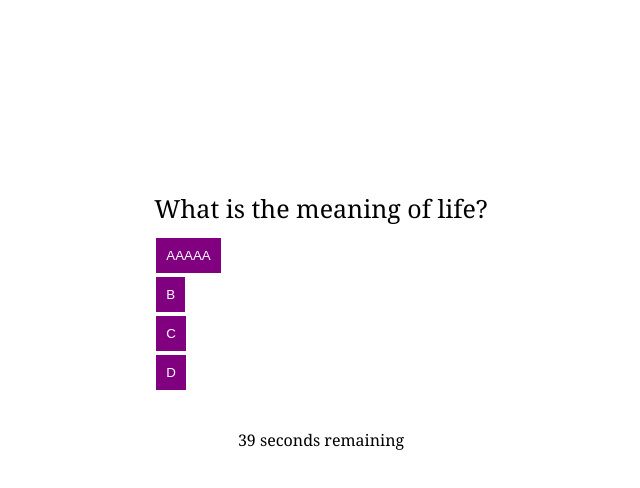
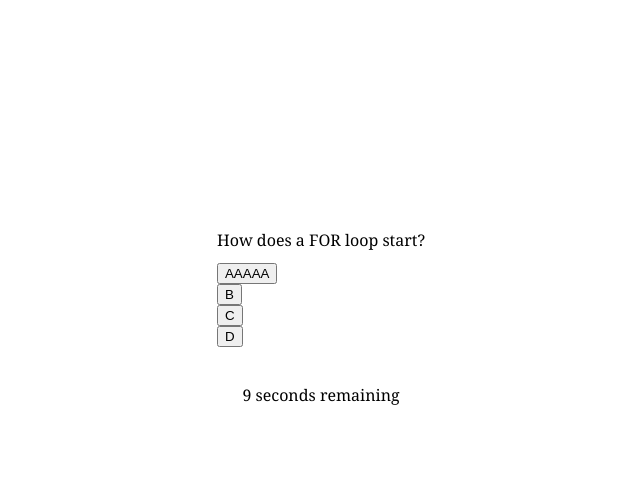
Before and after one commit to xtinarees/code-quiz, a plain HTML site: page index.html in a window 1280 px wide. Both pictures are taken after a click on the button "Yeah! Start the Clock!". Shown: the whole page, without its empty margins (319-959 px from the left). Drawn offline with Linux system fonts and the light colour scheme.

Commit message:
Creating more variables in js. Messing around with function that will generate quiz questions and answers.

```diff
--- a/assets/script.js
+++ b/assets/script.js
@@ -3,6 +3,9 @@
 // https://www.codingnepalweb.com/quiz-app-with-timer-javascript/
 // https://codepen.io/boopalan002/pen/yKZVGa
 // https://www.w3schools.com/js/js_quiz.asp
+// https://developer.mozilla.org/en-US/docs/Web/JavaScript/Guide/Iterators_and_Generators
+
+
 
 var questions = [
     {
@@ -28,33 +31,71 @@ var questions = [
     }
 ];
 
+console.log(questions[0].question);
+
+
 var welcome = document.querySelector(".welcome");
 var startButton = document.querySelector(".start-button");
 var quitButton = document.querySelector(".quit-button");
 var quiz = document.querySelector(".quiz");
-var timerEl = document.querySelector(".timer-text")
+var timerEl = document.querySelector(".timer-text");
+var answers = document.querySelector(".answers");
+var questionEl = document.querySelector(".questions");
+var buttonA = document.querySelector(".buttonA");
+var buttonB = document.querySelector(".buttonB");
+var buttonC = document.querySelector(".buttonC");
+var buttonD = document.querySelector(".buttonD");
+var questionNumber = 0;
+var answers = document.querySelector(".answers")
 
 
 
+// Starts the game when user clicks start button
+startButton.addEventListener("click", startGame);
+
+//
+quitButton.addEventListener("click", quitGame);
+
+// Sets everything in motion and hides welcome text
+function startGame(){
+    startTimer();
+    document.getElementsByClassName("welcome")[0].style.visibility="hidden";
+    questionNumber = 0;
+    createQuestions(questionNumber);
+}
 
 
-startButton.addEventListener("click", startGame);
+// Creates questions and answers by pulling from arrays
+function createQuestions(questionNumber) {
+    if (questionNumber < questions.length) {
+        questionEl.textContent = questions[questionNumber].question;
+        buttonA.textContent = questions[questionNumber].choices[0];
+        buttonB.textContent = questions[questionNumber].choices[1];
+        buttonC.textContent = questions[questionNumber].choices[2];
+        buttonD.textContent = questions[questionNumber].choices[3];
+    }
 
-
-function startGame(){
-    startTimer();
-    document.getElementsByClassName("welcome")[0].style.visibility = "hidden";
 
 
 }
 
+
+
+// Text appears when user loses game by running out of time
 function loseGame() {
+    quiz.textContent = "You ran out of time! You really don't have what it takes to be The Lord of the Code. Refresh the page and try again, but be quick this time."
+}
 
+// Text appears when user clicks quit button
+function quitGame() {
+    welcome.textContent = "What? You're not even gonna try? Come on. Refresh the page and try."
 }
 
 
+
+// Controls the timer
 function startTimer() {
-    var timeLeft = 40;
+    var timeLeft = 10;
     var timeInterval = setInterval(function(){
         if (timeLeft > 1) {
             timerEl.textContent = timeLeft + " seconds remaining";
--- a/assets/style.css
+++ b/assets/style.css
@@ -18,6 +18,10 @@ header {
     align-content: space-around;
     align-items: center;
     padding-top: 10px;
+}
+
+p {
+    padding: 10px;
 }
 
 header h1 {
@@ -42,16 +46,6 @@ header h2 {
     align-items:flex-start;
 }
 
-.buttonA,
-.buttonB,
-.buttonC,
-.buttonD {
-    background-color: purple;
-    color: white;
-    padding:10px;
-    margin: 5 px;
-    border: white 2px solid;
-}
 
 .container {
     display: flex;
--- a/index.html
+++ b/index.html
@@ -13,6 +13,7 @@
 <body>
     <header class="welcome">
         <h1>The Ultimate Code Quiz</h1>
+        <p>You will have 40 seconds to answer 5 multiple choice questions about javascript. The faster you finish, the more points you earn.</p>
         <h2>Do you have what it takes to become Lord of the Code?<h2>
                 <button class="start-button">Yeah! Start the Clock!</button>
                 <button class="quit-button">No! I don't have what it takes!</button>
@@ -26,16 +27,16 @@
                 <h2>What is the meaning of life?</h2>
             </div>
             <ul class="answers">
-                <li><button class="buttonA">AAAAA</button></li>
-                <li><button class="buttonB">B</button></li>
-                <li><button class="buttonC">C</button></li>
-                <li><button class="buttonD">D</button></li>
+                <li><button class="buttons" class="buttonA">AAAAA</button></li>
+                <li><button class="buttons" class="buttonB">B</button></li>
+                <li><button class="buttons" class="buttonC">C</button></li>
+                <li><button class="buttons" class="buttonD">D</button></li>
 
 
 
         </div>
         <div class="card-timer">
-            <div class="timer-text">Time Left</div>
+            <div class="timer-text"></div>
 
 
 
```
